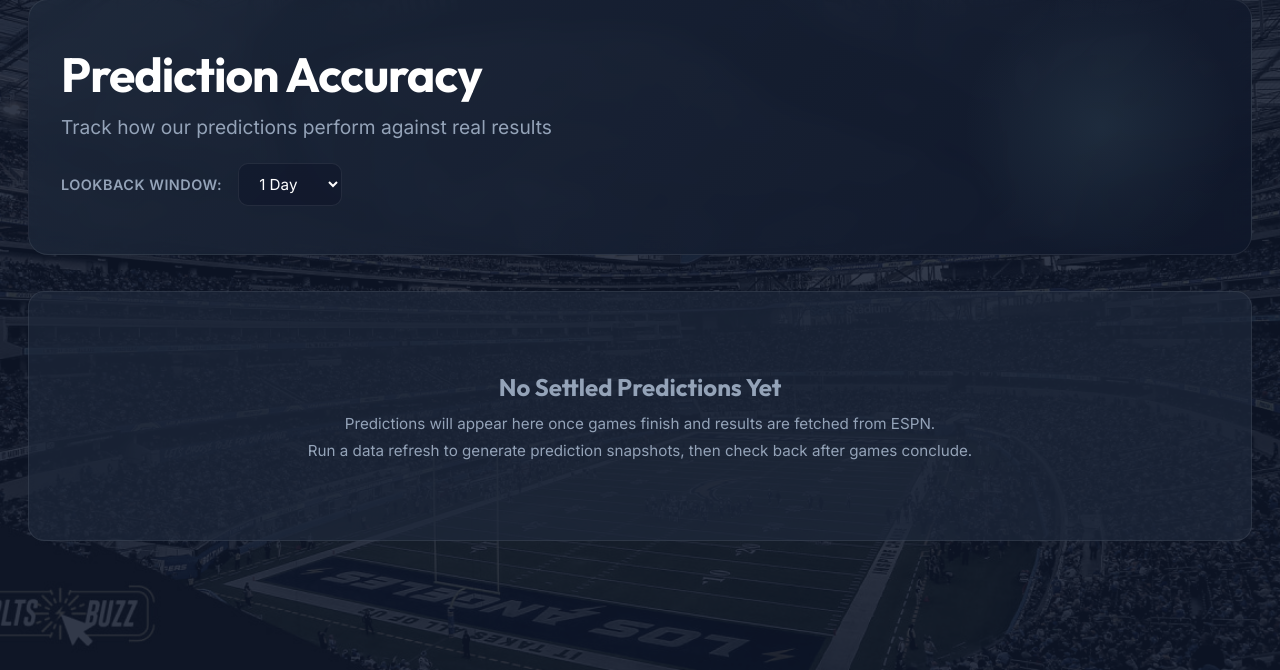
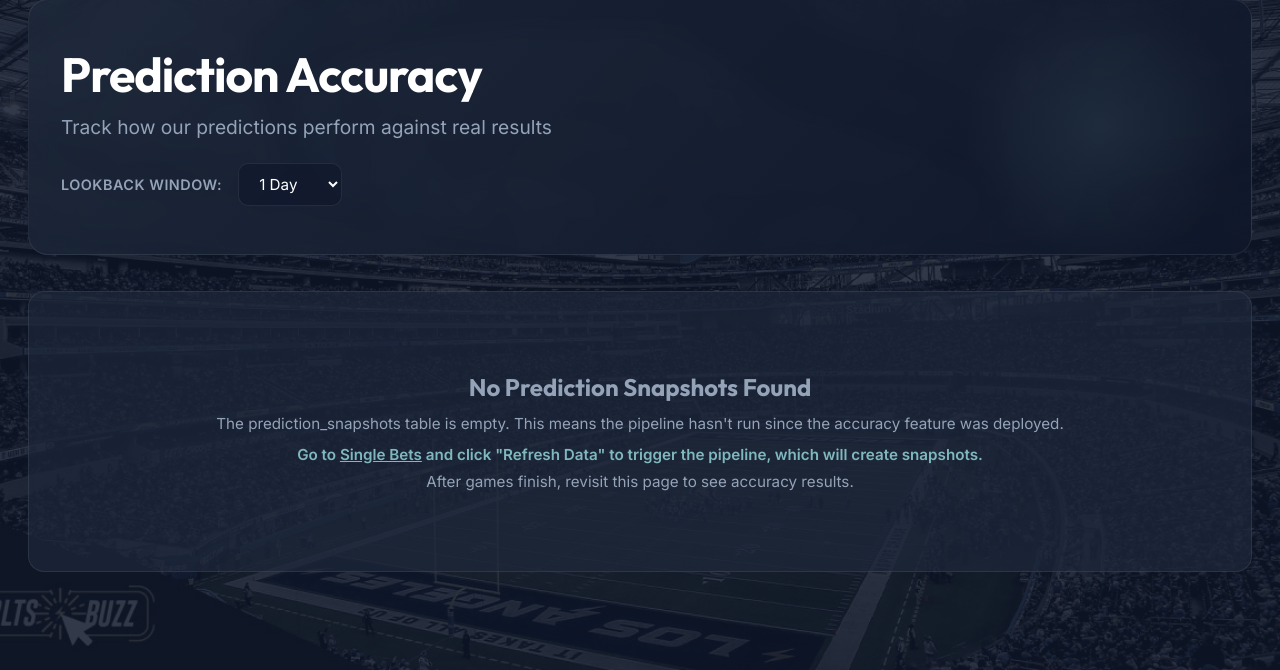
Before and after one commit to treezie/edgefinder-pro, a FastAPI app: template betting_app/api/templates/accuracy.html in a window 1280 px wide. Shown: the part 130-800 px from the top of the page. Run offline with FastAPI, Linux system fonts and the light colour scheme; the template is opened without the code that fills it, so the values that code supplies are empty; parts of the project's set-up code (start-up, migrations or seed data) failed here and were passed over.

Commit message:
Fix accuracy page showing empty even with pending snapshots
Multiple issues caused the page to always show "No Settled Predictions":

1. Template only rendered when total_settled > 0 — now shows stats and
   daily breakdown when ANY snapshots exist (settled or pending)
2. Settlement always used the display window (1 day) — now settles up
   to 7 days back regardless of display range
3. Query only matched on start_time — now also matches created_at so
   snapshots aren't missed due to timing edge cases
4. Added /api/debug/accuracy endpoint to diagnose whether snapshots
   exist in the database at all
5. Empty state now tells users to trigger a refresh if no snapshots
   exist, rather than a generic "check back later" message

Co-Authored-By: Claude Opus 4.6 <noreply@anthropic.com>

```diff
--- a/betting_app/api/main.py
+++ b/betting_app/api/main.py
@@ -14,6 +14,7 @@ from datetime import timezone, datetime, timedelta
 import pytz
 from dotenv import load_dotenv
 from sqlalchemy.orm import Session
+from sqlalchemy import or_
 from database.db import get_db, SessionLocal, engine, Base
 from database.models import Fixture, Odds, Prediction, PredictionSnapshot
 from analysis.pipeline import AnalysisPipeline
@@ -981,6 +982,53 @@ async def news_page(request: Request):
     })
 
 
+@app.get("/api/debug/accuracy")
+async def debug_accuracy(db: Session = Depends(get_db)):
+    """Diagnostic endpoint — shows snapshot counts and sample data."""
+    total_snapshots = db.query(PredictionSnapshot).count()
+    settled_snapshots = db.query(PredictionSnapshot).filter(PredictionSnapshot.outcome.isnot(None)).count()
+    pending_snapshots = db.query(PredictionSnapshot).filter(PredictionSnapshot.outcome.is_(None)).count()
+
+    recent = (
+        db.query(PredictionSnapshot)
+        .order_by(PredictionSnapshot.created_at.desc())
+        .limit(5)
+        .all()
+    )
+    samples = [
+        {
+            "id": s.id[:8],
+            "fixture": f"{s.home_team} vs {s.away_team}",
+            "sport": s.sport,
+            "market": s.market_type,
+            "selection": s.selection,
+            "outcome": s.outcome,
+            "start_time": str(s.start_time),
+            "created_at": str(s.created_at),
+        }
+        for s in recent
+    ]
+
+    # Check unsettled fixtures (past games with no score)
+    unsettled_fixtures = (
+        db.query(Fixture)
+        .filter(
+            Fixture.start_time < datetime.now(timezone.utc),
+            Fixture.result_settled_at.is_(None),
+        )
+        .count()
+    )
+
+    return {
+        "total_snapshots": total_snapshots,
+        "settled_snapshots": settled_snapshots,
+        "pending_snapshots": pending_snapshots,
+        "unsettled_fixtures": unsettled_fixtures,
+        "utc_now": str(datetime.now(timezone.utc)),
+        "recent_snapshots": samples,
+    }
+
+
 @app.get("/accuracy", response_class=HTMLResponse)
 async def accuracy_page(request: Request, days: int = 3, db: Session = Depends(get_db)):
     """Prediction accuracy dashboard."""
@@ -989,18 +1037,24 @@ async def accuracy_page(request: Request, days: int = 3, db: Session = Depends(g
 
     days = max(1, min(7, days))
 
-    # Settle unsettled games via ESPN
+    # Always settle up to 7 days back regardless of display window,
+    # so results are populated even when viewing a narrow window.
     try:
-        ResultsFetcher().fetch_and_settle(db, days_back=days)
+        ResultsFetcher().fetch_and_settle(db, days_back=7)
     except Exception as e:
         print(f"Results settlement error: {e}")
+        import traceback
+        traceback.print_exc()
 
     cutoff = datetime.now(timezone.utc) - timedelta(days=days)
 
-    # All snapshots in window
+    # All snapshots in window — match on EITHER start_time or created_at
+    # so snapshots aren't missed if start_time is slightly outside the window.
     all_snaps = (
         db.query(PredictionSnapshot)
-        .filter(PredictionSnapshot.start_time >= cutoff)
+        .filter(
+            or_(PredictionSnapshot.start_time >= cutoff, PredictionSnapshot.created_at >= cutoff)
+        )
         .order_by(PredictionSnapshot.start_time.desc())
         .all()
     )
@@ -1010,6 +1064,7 @@ async def accuracy_page(request: Request, days: int = 3, db: Session = Depends(g
 
     # --- Overall stats ---
     total_settled = len(settled)
+    total_snapshots = len(all_snaps)
     correct = sum(1 for s in settled if s.outcome == "correct")
     overall_rate = round((correct / total_settled) * 100, 1) if total_settled else 0
 
@@ -1095,6 +1150,7 @@ async def accuracy_page(request: Request, days: int = 3, db: Session = Depends(g
         "days": days,
         "overall_rate": overall_rate,
         "total_settled": total_settled,
+        "total_snapshots": total_snapshots,
         "rec_rate": rec_rate,
         "pending_count": len(pending),
         "sport_stats": sport_stats,
--- a/betting_app/api/templates/accuracy.html
+++ b/betting_app/api/templates/accuracy.html
@@ -464,11 +464,13 @@
             </div>
         </div>
 
-        {% if total_settled > 0 %}
+        {% if total_snapshots > 0 %}
         <!-- Stats Overview -->
         <div class="stats-grid">
             <div class="stat-card">
-                <div class="stat-value {% if overall_rate >= 55 %}green{% elif overall_rate >= 45 %}amber{% else %}muted{% endif %}">{{ overall_rate }}%</div>
+                <div class="stat-value {% if total_settled > 0 %}{% if overall_rate >= 55 %}green{% elif overall_rate >= 45 %}amber{% else %}muted{% endif %}{% else %}muted{% endif %}">
+                    {% if total_settled > 0 %}{{ overall_rate }}%{% else %}-{% endif %}
+                </div>
                 <div class="stat-label">Overall Win Rate</div>
             </div>
             <div class="stat-card">
@@ -476,16 +478,19 @@
                 <div class="stat-label">Total Settled</div>
             </div>
             <div class="stat-card">
-                <div class="stat-value {% if rec_rate >= 55 %}green{% elif rec_rate >= 45 %}amber{% else %}muted{% endif %}">{{ rec_rate }}%</div>
+                <div class="stat-value {% if total_settled > 0 %}{% if rec_rate >= 55 %}green{% elif rec_rate >= 45 %}amber{% else %}muted{% endif %}{% else %}muted{% endif %}">
+                    {% if total_settled > 0 %}{{ rec_rate }}%{% else %}-{% endif %}
+                </div>
                 <div class="stat-label">Recommended Win Rate</div>
             </div>
             <div class="stat-card">
-                <div class="stat-value muted">{{ pending_count }}</div>
+                <div class="stat-value amber">{{ pending_count }}</div>
                 <div class="stat-label">Pending</div>
             </div>
         </div>
 
-        <!-- Breakdowns -->
+        {% if total_settled > 0 %}
+        <!-- Breakdowns — only shown when we have settled data -->
         <div class="breakdown-grid">
             <!-- By Sport -->
             <div class="breakdown-card">
@@ -532,6 +537,7 @@
                 {% endfor %}
             </div>
         </div>
+        {% endif %}
 
         <!-- Daily Breakdown -->
         <h2 class="section-title">Daily Breakdown</h2>
@@ -585,11 +591,15 @@
         {% endfor %}
 
         {% else %}
-        <!-- Empty State -->
+        <!-- Empty State — zero snapshots exist in the database -->
         <div class="empty-state">
-            <h2>No Settled Predictions Yet</h2>
-            <p>Predictions will appear here once games finish and results are fetched from ESPN.</p>
-            <p style="margin-top: 8px;">Run a data refresh to generate prediction snapshots, then check back after games conclude.</p>
+            <h2>No Prediction Snapshots Found</h2>
+            <p>The prediction_snapshots table is empty. This means the pipeline hasn't run since the accuracy feature was deployed.</p>
+            <p style="margin-top: 12px; color: var(--teal-accent); font-weight: 600;">
+                Go to <a href="/bets" style="color: var(--teal-accent); text-decoration: underline;">Single Bets</a>
+                and click "Refresh Data" to trigger the pipeline, which will create snapshots.
+            </p>
+            <p style="margin-top: 8px;">After games finish, revisit this page to see accuracy results.</p>
         </div>
         {% endif %}
     </div>
```
